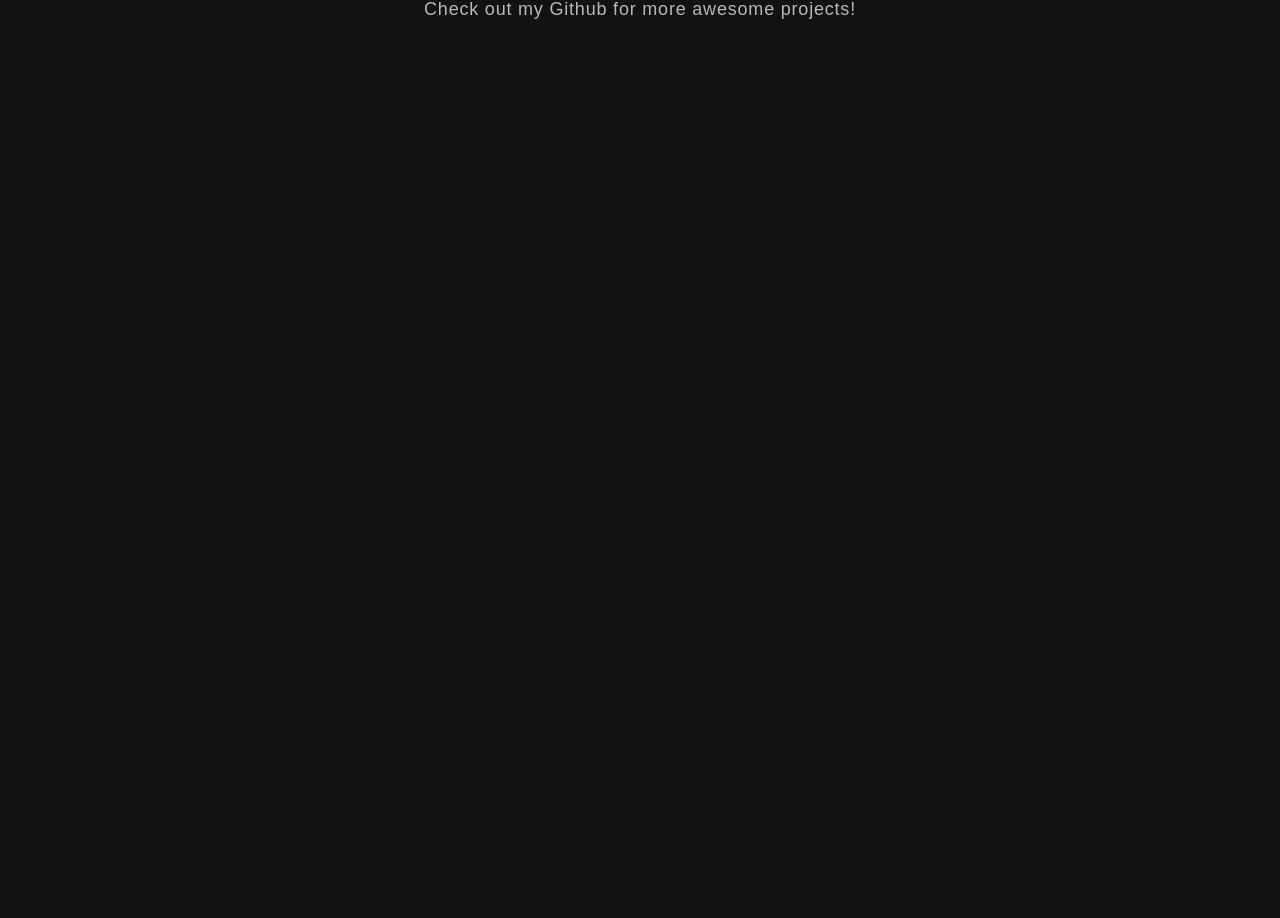
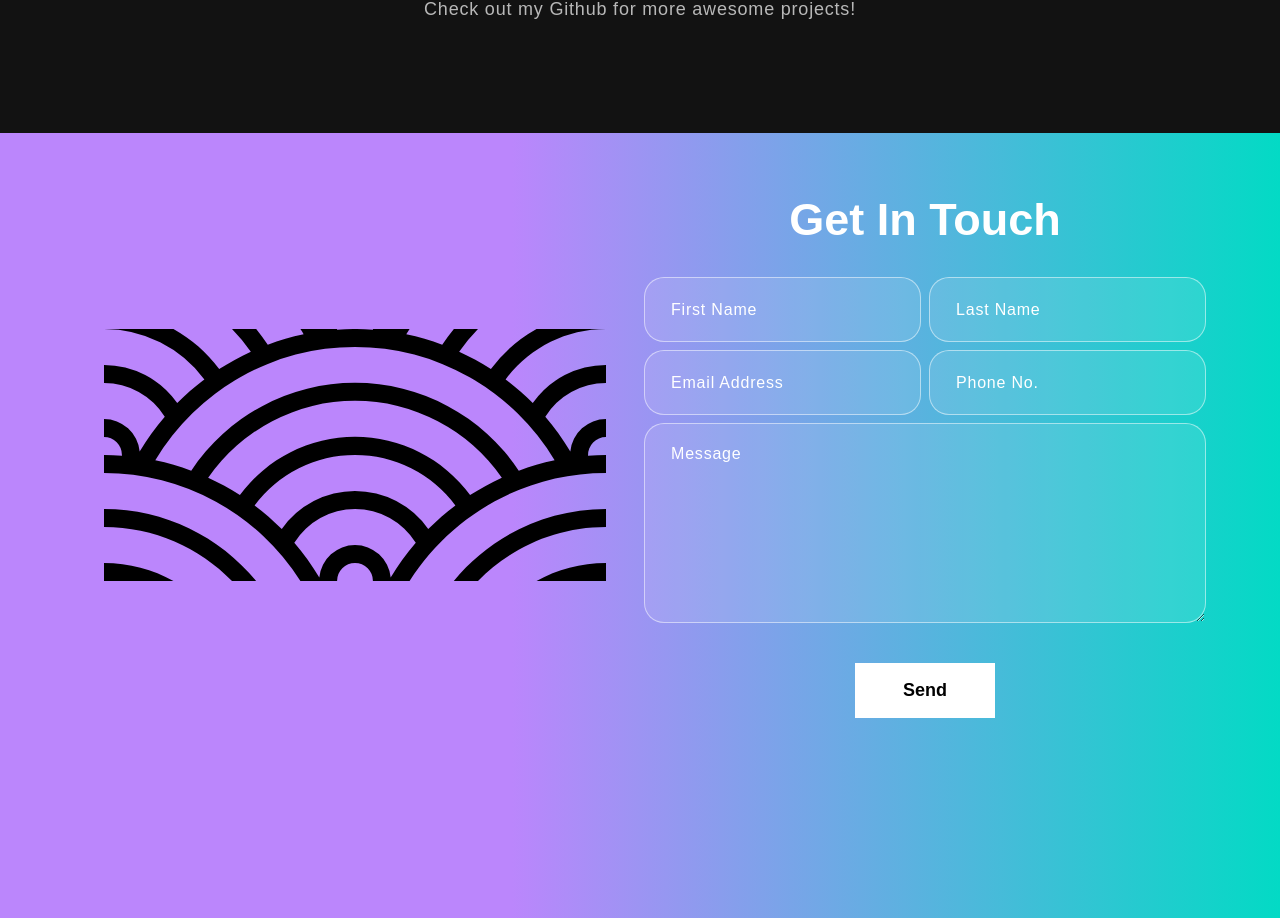
Before and after one commit to BrandonGatewood/bg, a React (Create React App) app: page / in a window 1280 px wide. Shown: the part 1398-2316 px from the top of the page. Before the commit the page ends 1531 px from the top, so only its background shows below. Built offline with nearby package versions, Linux system fonts and the light colour scheme; a web font is replaced by a local one.

Commit message:
Added contact component and changed some colors project cards

```diff
--- a/src/App.js
+++ b/src/App.js
@@ -4,6 +4,7 @@
 import { NavBar } from './components/NavBar';
 import { Banner } from './components/Banner';
 import { Projects } from './components/Projects';
+import { Contact } from './components/Contact';
 
 function App() {
   return (
@@ -11,6 +12,7 @@
       <NavBar />
       <Banner />
       <Projects />
+      <Contact />
     </div>
   );
 }
--- /dev/null
+++ b/src/components/Contact.js
@@ -0,0 +1,97 @@
+import { useState } from 'react';
+import { Container, Row, Col } from 'react-bootstrap';
+import '../css/contact.css';
+import contactImg from '../assets/img/endless-clouds.svg';
+import 'animate.css';
+import TrackVisibility from 'react-on-screen';
+
+export const Contact = () => {
+    const initialForm = {
+        firstName: '',
+        lastName: '',
+        email: '',
+        phone: '',
+        message: ''
+    }
+
+    const [formDetails, setFormDetails] = useState(initialForm);
+    const [buttonText, setButtonText] = useState('Send');
+    const [status, setStatus] = useState({});
+
+    const onFormUpdate = (category, value) => {
+        setFormDetails({
+          ...formDetails,
+          [category]: value
+        })
+    }
+
+    const handleSubmit = async (e) => {
+        e.preventDefault();
+        setButtonText("Sending...");
+        let response = await fetch("http://localhost:3000/#connect", {
+          method: "POST",
+          headers: {
+            "Content-Type": "application/json;charset=utf-8",
+          },
+          body: JSON.stringify(formDetails),
+        });
+        setButtonText("Send");
+        let result = await response.json();
+        setFormDetails(initialForm);
+        if (result.code === 200) {
+          setStatus({ succes: true, message: 'Message sent successfully'});
+        } else {
+          setStatus({ succes: false, message: 'Something went wrong, please try again later.'});
+        }
+      };
+
+    return (
+        <section className="contact" id="connect">
+            <Container>
+                <Row className="align-items-center">
+                    <Col size={12} md={6}>
+                        <TrackVisibility>
+                            {({ isVisible }) =>
+                                <img className={isVisible ? "animate__animated animate__zoomIn" : ""} src={contactImg} alt="Contact Us"/>
+                            }
+                        </TrackVisibility>
+                    </Col>
+                    <Col size={12} md={6}>
+                    <TrackVisibility>
+                        {({ isVisible }) =>
+                            <div className={isVisible ? "animate__animated animate__fadeIn" : ""}>
+                                <h2>Get In Touch</h2>
+                                <form onSubmit={handleSubmit}>
+                                    <Row>
+                                        <Col size={12} sm={6} className="px-1">
+                                            <input type="text" value={formDetails.firstName} placeHolder="First Name" onChange={(e) => onFormUpdate('firstName', e.target.value)} />
+                                        </Col>
+                                        <Col size={12} sm={6} className="px-1">
+                                            <input type="text" value={formDetails.lasttName} placeHolder="Last Name" onChange={(e) => onFormUpdate('lastName', e.target.value)}/>
+                                        </Col>
+                                        <Col size={12} sm={6} className="px-1">
+                                            <input type="email" value={formDetails.email} placeHolder="Email Address" onChange={(e) => onFormUpdate('email', e.target.value)} />
+                                        </Col>
+                                        <Col size={12} sm={6} className="px-1">
+                                            <input type="tel" value={formDetails.phone} placeHolder="Phone No." onChange={(e) => onFormUpdate('phone', e.target.value)}/>
+                                        </Col>
+                                        <Col size={12} className="px-1">
+                                            <textarea rows="6" value={formDetails.message} placeHolder="Message" onChange={(e) => onFormUpdate('message', e.target.value)}></textarea>
+                                            <button type="submit"><span>{buttonText}</span></button>
+                                        </Col>
+                                        {
+                                        status.message &&
+                                        <Col>
+                                            <p className={status.success === false ? "danger" : "success"}>{status.message}</p>
+                                        </Col>
+                                        }
+                                    </Row>
+                                </form>
+                            </div>}
+                        </TrackVisibility>
+                    </Col>
+                </Row>
+            </Container>
+        </section>
+    );
+}
--- /dev/null
+++ b/src/css/contact.css
@@ -0,0 +1,70 @@
+.contact {
+    background: linear-gradient(90deg, #BB86FC 40%, #03DAc5);
+    padding: 60px 0 200px 0;
+  }
+  .contact img {
+    width: 92%;
+  }
+  .contact h2 {
+      font-size: 45px;
+      font-weight: 700;
+    margin-bottom: 30px;
+  }
+  .contact form input, .contact form textarea {
+    width: 100%;
+    background: rgba(255, 255, 255, 0.1);
+    border: 1px solid rgba(255, 255, 255, 0.5);
+    border-radius: 20px;
+    color: #fff;
+    margin: 0 0 8px 0;
+    padding: 18px 26px;
+    font-weight: 500;
+    font-size: 18px;
+    letter-spacing: 0.8px;
+    transition: 0.3s ease-in-out;
+  }
+  .contact form input:focus, .contact form textarea:focus {
+    background: rgba(255, 255, 255, 1);
+    color: #121212;
+  }
+  .contact form input::placeholder, .contact form textarea::placeholder {
+    font-size: 16px;
+    font-weight: 400;
+    color: #fff;
+  }
+  .contact form input:focus::placeholder, .contact form textarea:focus::placeholder {
+    color: #121212;
+    opacity: 0.8;
+  }
+  .contact form button {
+    font-weight: 700;
+    color: #000;
+    background-color: #fff;
+    padding: 14px 48px;
+    font-size: 18px;
+    margin-top: 25px;
+    border-radius: 0;
+    position: relative;
+    transition: 0.3s ease-in-out;
+  }
+  .contact form button span {
+    z-index: 1;
+    position: relative;
+  }
+  .contact form button:hover {
+    color: #fff;
+  }
+  .contact form button::before {
+    content: "";
+    background: #121212;
+    width: 0;
+    height: 100%;
+    position: absolute;
+    top: 0;
+    left: 0;
+    z-index: 0;
+    transition: 0.3s ease-in-out;
+  }
+  .contact form button:hover::before {
+    width: 100%;
+  }
--- a/src/css/projects.css
+++ b/src/css/projects.css
@@ -28,7 +28,7 @@
 
     .proj-imgbx::before {
         content: "";
-        background: linear-gradient(90.21deg, #AA367C -5.91%, #4A2FBD 111.58%);
+        background: linear-gradient(90deg, #BB86FC 40%, #03DAc5);
         opacity: 0.85;
         position: absolute;
         width: 100%;
```
